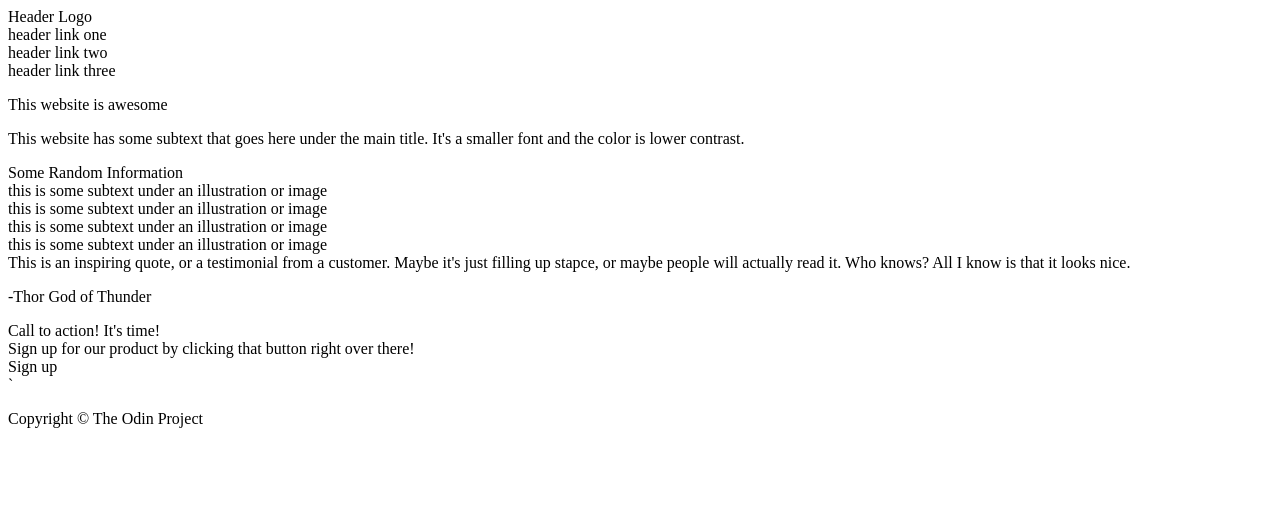
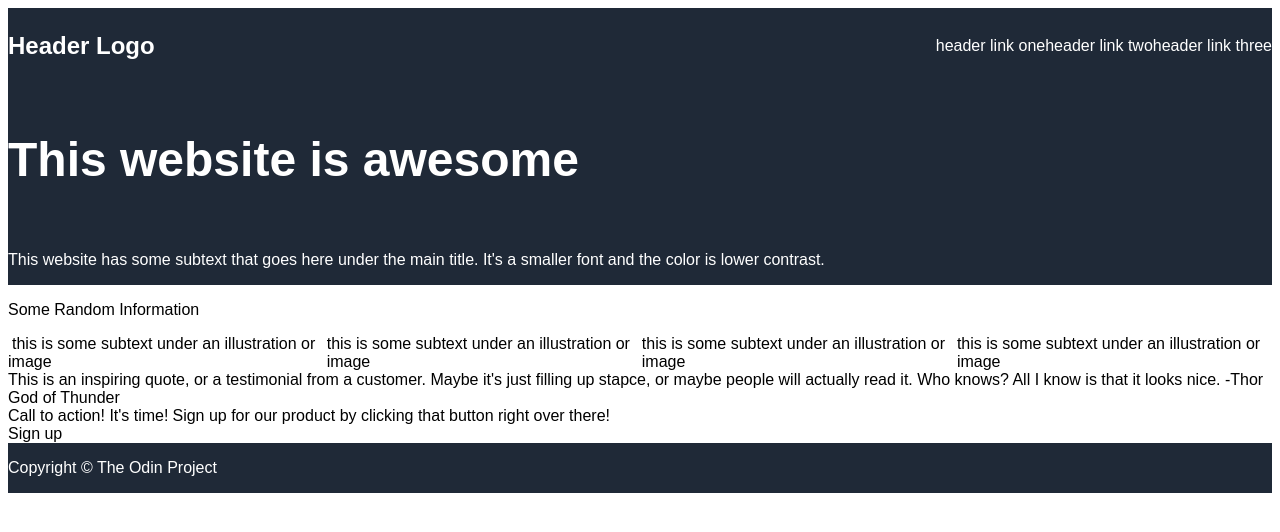
Before and after one commit to KylaYy/odin-project-1, a plain HTML site: page index.html in a window 1280 px wide. Drawn offline with Linux system fonts and the light colour scheme.

Commit message:
Add background, text, and font size styling CSS

```diff
--- a/index.html
+++ b/index.html
@@ -6,22 +6,23 @@
         <link rel="stylesheet" href="style.css">
     </head>
     <body>
-        <div id="main-container" class="flipped">
-            <div id="header" class="dark-bg"></div>
-                <div id="header-left">
-                    <div class="header-logo">Header Logo</div>
+        <div class="flipped">
+            <div id="header" class="main-container dark-bg standard">
+                <div id="header-left" class="standard">
+                    <p class="header-logo">Header Logo</p>
                 </div>
-                <div id="header-right">
-                    <div class="header-link">header link one</div>
-                    <div class="header-link">header link two</div>
-                    <div class="header-link">header link three</div>
+                <div id="header-right" class="standard">
+                    <p class="header-link">header link one</p>
+                    <p class="header-link">header link two</p>
+                    <p class="header-link">header link three</p>
                 </div>
-            <div id="section1" class="dark-bg">
+            </div>
+            <div id="section1" class="main-container dark-bg standard">
                 <!--Image and CTA button-->
-                <div id="s1-container" class="container">
+                <div id="s1-container" class="standard">
                     <div class="flipped">
-                        <p class="s1-heading">This website is awesome</p>
-                        <p class="s1-body">This website has some subtext that goes here under the
+                        <p class="hero-main-text">This website is awesome</p>
+                        <p class="">This website has some subtext that goes here under the
                             main title. It's a smaller font and the color is lower contrast.
                         </p>
                         <div class="signup-button1"></div>
@@ -29,49 +30,51 @@
                     <div class="s1-image"></div>
                 </div>
             </div>
-            <div id="section2">
+            <div id="section2" class="main-container">
                 <!--Four frames with rounded corners and captions-->
                 <div id="s2-container1" class="flipped">
-                    <div class="s2-header">Some Random Information</div>
-                    <div class="s2-container2">
-                        <div class="random-content, flipped-container">
+                    <p class="s2-header">Some Random Information</p>
+                    <div class="s2-container2 standard">
+                        <div class="random-content flipped-container">
+                            <img class="s2-imge"></img>
+                            <p class="subtext">this is some subtext under an illustration or image</p>
+                        </div>
+                        <div class="random-content flipped-container">
                             <div class="square-image"></div>
-                            <div class="subtext">this is some subtext under an illustration or image</div>
+                            <p>this is some subtext under an illustration or image</p>
                         </div>
-                        <div class="random-content, flipped-container">
+                        <div class="random-content flipped-container">
                             <div class="square-image"></div>
-                            <div class="subtext">this is some subtext under an illustration or image</div>
+                            <p class="subtext">this is some subtext under an illustration or image</p>
                         </div>
-                        <div class="random-content, flipped-container">
+                        <div class="random-content flipped-container">
                             <div class="square-image"></div>
-                            <div class="subtext">this is some subtext under an illustration or image</div>
-                        </div>
-                        <div class="random-content, flipped-container">
-                            <div class="square-image"></div>
-                            <div class="subtext">this is some subtext under an illustration or image</div>
+                            <p class="subtext">this is some subtext under an illustration or image</p>
                         </div>
                     </div>
                 </div>
             </div>
-            <div id="section3" class="grey-bg">
+            <div id="section3" class="main-container grey-bg">
                 <!--Inspiring quote-->
-                <div class="quote">This is an inspiring quote, or a testimonial from a customer.
+                <p class="quote">This is an inspiring quote, or a testimonial from a customer.
                     Maybe it's just filling up stapce, or maybe people will actually read it. Who knows?
                     All I know is that it looks nice.
-                </div>
+                </p>
                 <p class="quoted">-Thor God of Thunder</p>
             </div>
-            <div class="section4">
+            <div id="section4" class="main-container">
                 <!--Major CTA with signup button-->
                 <div id="cta-container">
-                    <div class="cta-text, flipped-container">
-                        <div class="cta-text-bold">Call to action! It's time!</div>
-                        <div class="cta-text-body">Sign up for our product by clicking that button right over there!</div>
+                    <div class="cta-text flipped-container">
+                        <p class="cta-text-bold">Call to action! It's time!</p>
+                        <p class="cta-text-body">Sign up for our product by clicking that button right over there!</p>
                     </div>
-                    <div class="signup-button2">Sign up</div>
-                </div>`
+                    <div id="signup-button2">
+                        <p>Sign up</p>
+                    </div>
+                </div>
             </div>
-            <footer>
+            <footer class="main container dark-bg standard">
                 <p>Copyright <span>&#169</span> The Odin Project</p>
             </footer>
         </div>
--- a/style.css
+++ b/style.css
@@ -0,0 +1,58 @@
+/* General formatting */
+p {
+    font-family:Arial, Helvetica, sans-serif;
+    display: inline;
+}
+
+.flipped
+.standard {
+    align-items: center;
+}
+.flipped {
+    display: flex;
+    flex-direction: column;
+}
+.standard {
+    display: flex;
+    flex-direction: row;
+    width: auto;
+}
+
+.dark-bg {
+    background-color: #1F2937;
+    color: white;
+}
+
+/* Header formatting */
+#header-right
+#header-left
+.hero-secondary-text {
+    font-size: 18px;
+    color: #E5E7EB;
+}
+#header {
+
+}
+#header-right {
+    width: 50%;
+    justify-content: right;
+}
+
+#header-left {
+    width: 50%;
+    justify-content: left;
+}
+#header-logo
+.hero-main-text {
+    color: #F9FAF8;
+}
+
+.header-logo {
+    font-size: 24px;
+    font-weight: bold;
+}
+
+.hero-main-text {
+    font-size: 48px;
+    font-weight: bolder;
+}
```
